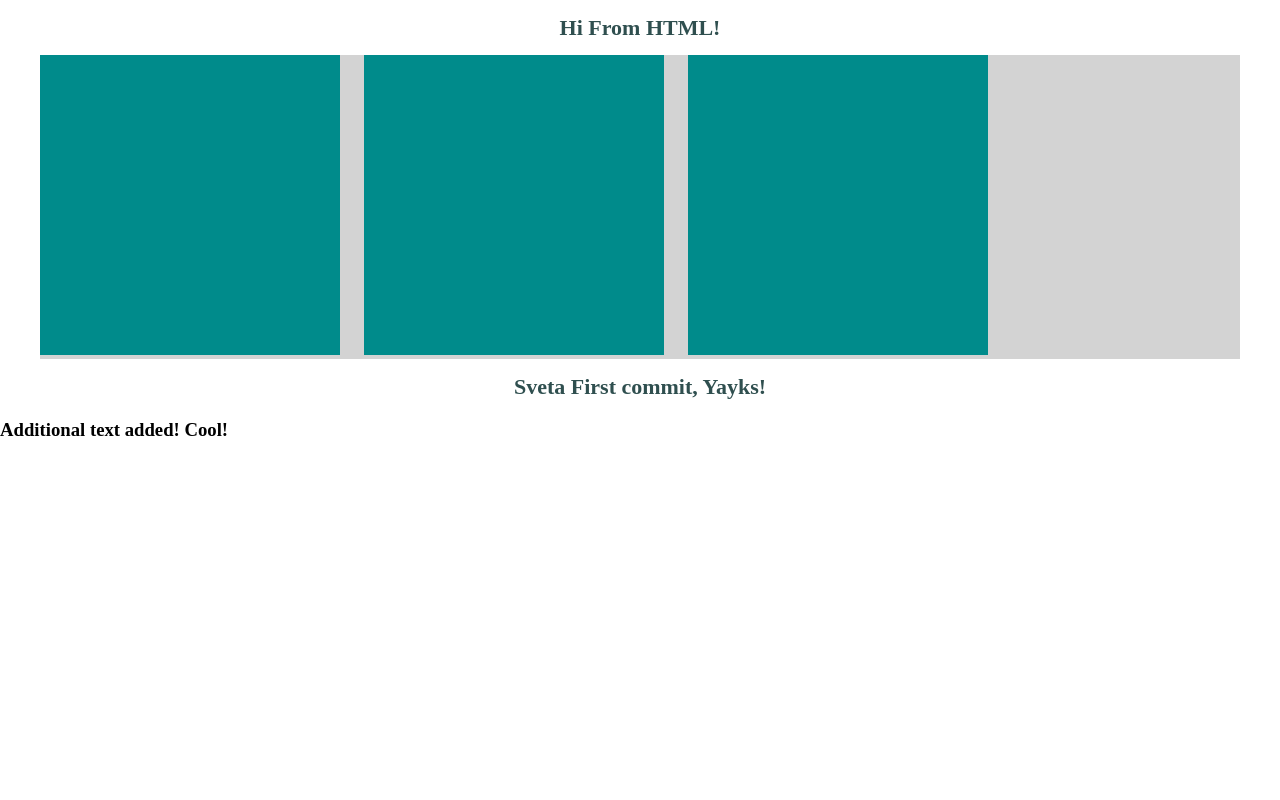
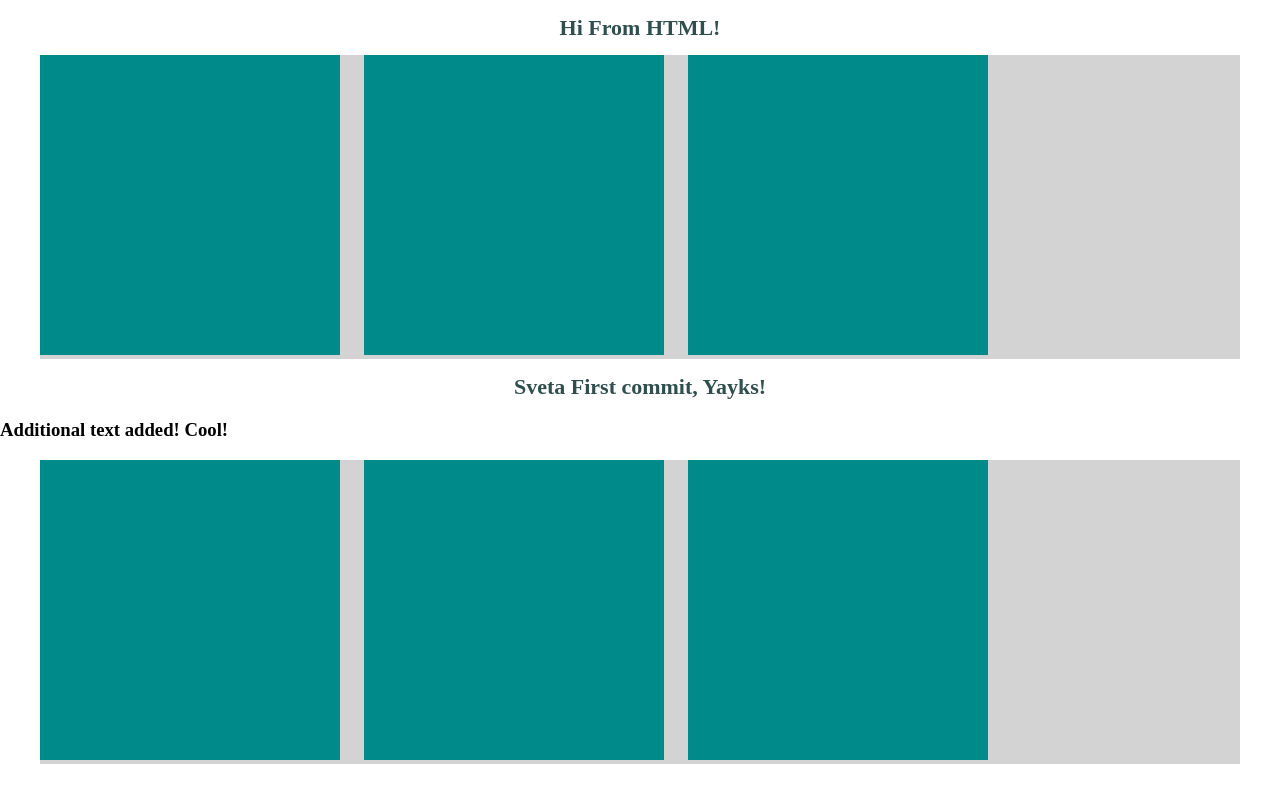
Before and after one commit to avvet/odal, a plain HTML site: page index.html in a window 1280 px wide. Drawn offline with Linux system fonts and the light colour scheme.

Commit message:
ODAL-001: New 3 blocks

```diff
--- a/index.html
+++ b/index.html
@@ -19,5 +19,14 @@
 
 <h1>Sveta First commit, Yayks!</h1>
 <h3>Additional text added! Cool!</h3>
+
+
+<div class="wrapper">
+  <div class="block"></div>
+  <div class="block"></div>
+  <div class="block"></div>
+</div>
+
+
 </body>
 </html>
```
